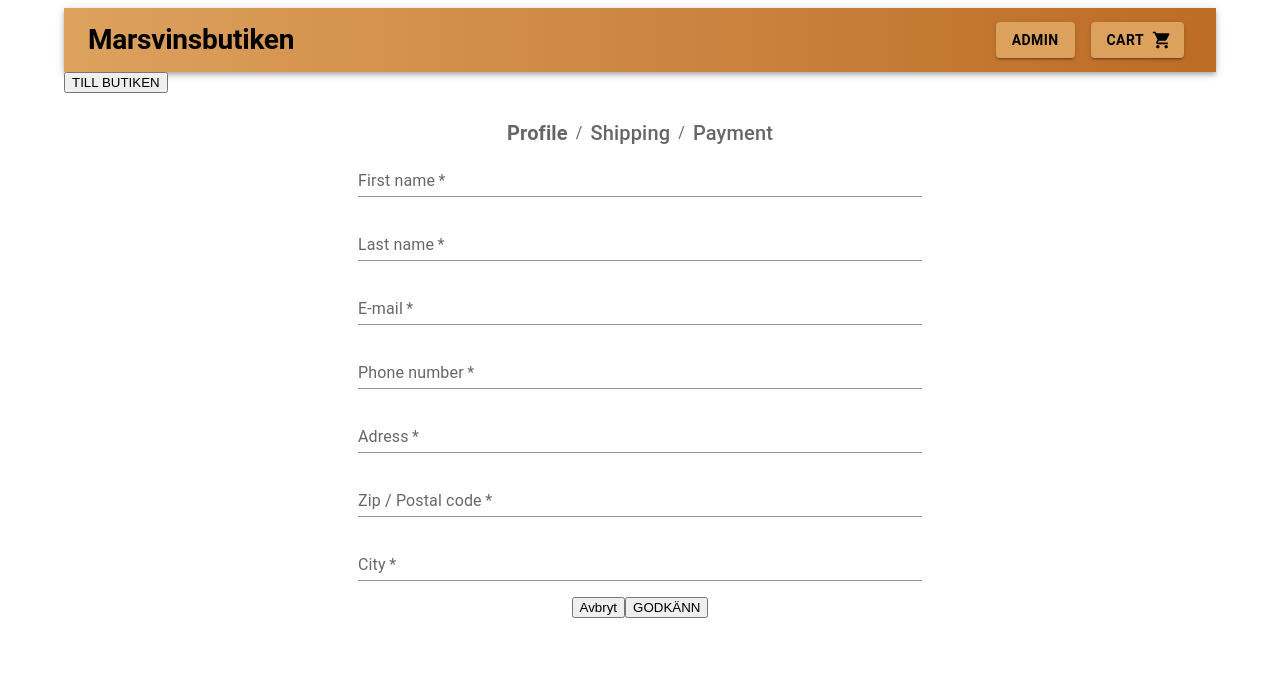
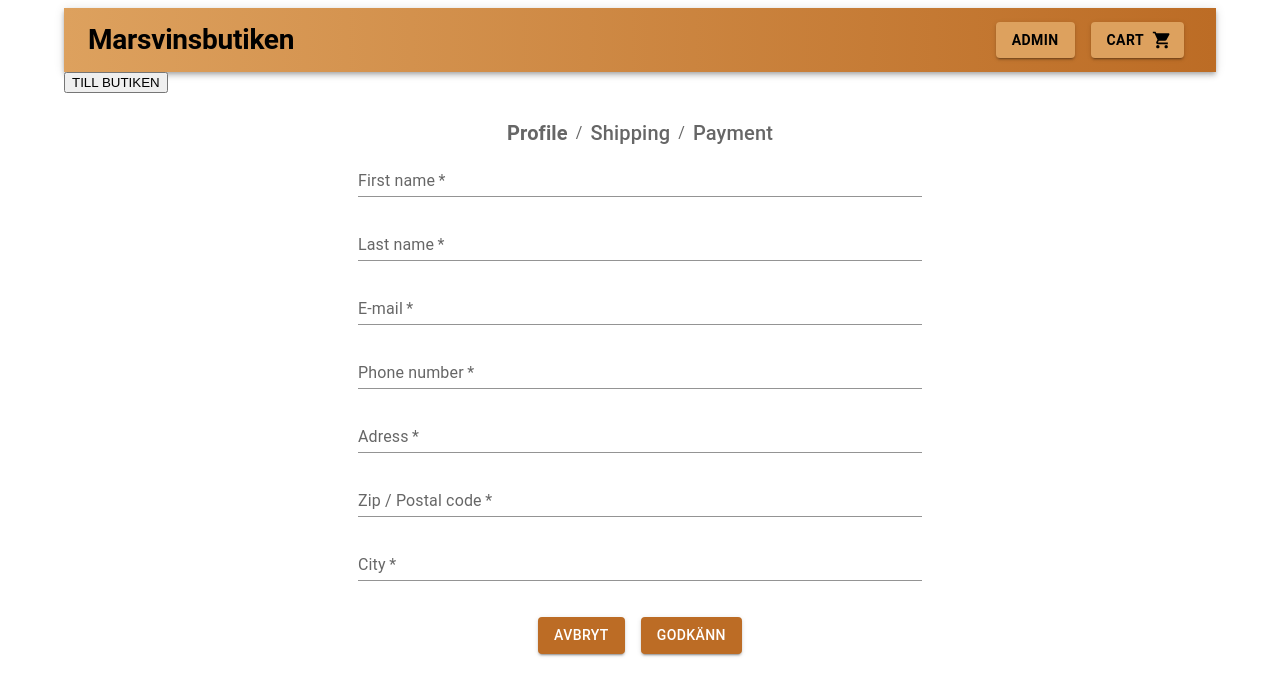
Before and after one commit to Phillipe-Jarnefors/webshop23, a React (Vite) app in the folder Frontend/: page /userinfo in a window 1280 px wide. Shown: the top 696 px of the page. Built offline with nearby package versions, Linux system fonts and the light colour scheme.

Commit message:
button styling

```diff
--- a/Frontend/src/Pages/Cart/PersonalInformation.tsx
+++ b/Frontend/src/Pages/Cart/PersonalInformation.tsx
@@ -4,6 +4,7 @@ import TextField from "@mui/material/TextField";
 import { Container } from "@mui/system";
 import { useState } from "react";
 import Breadcrumb from "./Breadcrumb";
+import Button from "@mui/material/Button";
 
 export default function PersonalInformation() {
   const navigate = useNavigate();
@@ -136,10 +137,25 @@ export default function PersonalInformation() {
                 autoComplete="shipping adress-level2"
                 variant="standard"
               />
-
-              <Grid item xs={12} sm={6} mx="auto">
-                <button onClick={goBack}>Avbryt</button>
-                <button type="submit">GODKÄNN</button>
+              <Grid container spacing={2} justifyContent="center">
+                <Grid item>
+                  <Button
+                    variant="contained"
+                    sx={{ marginTop: "20px" }}
+                    onClick={goBack}
+                  >
+                    Avbryt
+                  </Button>
+                </Grid>
+                <Grid item>
+                  <Button
+                    variant="contained"
+                    sx={{ marginTop: "20px" }}
+                    type="submit"
+                  >
+                    GODKÄNN
+                  </Button>
+                </Grid>
               </Grid>
             </form>
           </Grid>
```
